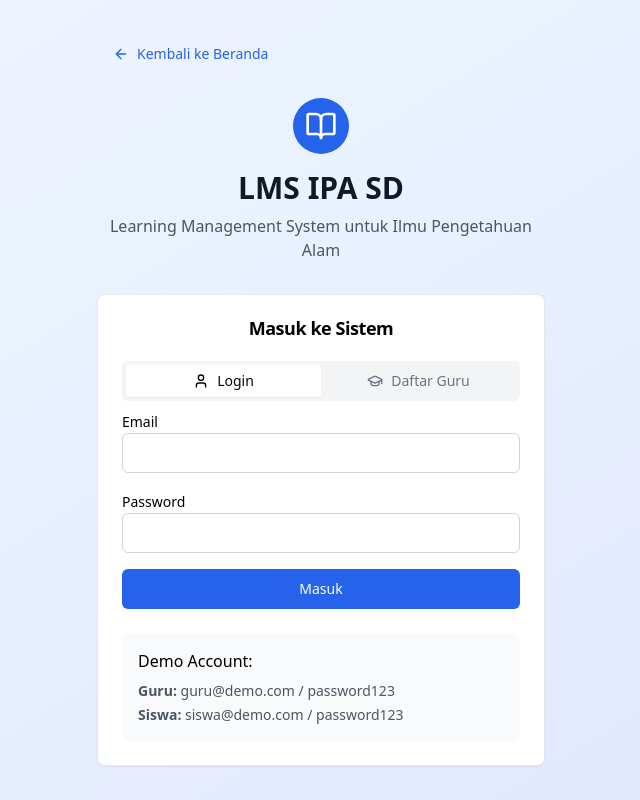
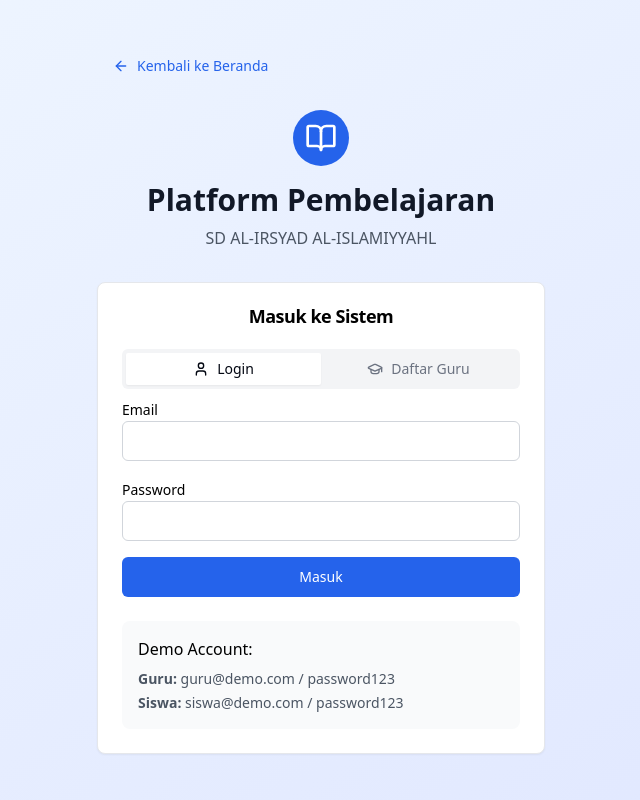
Before and after one commit to nawef233-commits/alirsyad-lms, a React (Vite) app: page / in a window 1280 px wide. Both pictures are taken after a click on the button "Masuk ke Platform". Shown: the whole page, without its empty margins (319-959 px from the left). Built offline with nearby package versions, Linux system fonts and the light colour scheme; no server answers.

Commit message:
Update header text in LoginForm component

```diff
--- a/src/components/LoginForm.jsx
+++ b/src/components/LoginForm.jsx
@@ -79,8 +79,8 @@ const LoginForm = ({ onBackToLanding }) => {
               <BookOpen className="h-8 w-8 text-white" />
             </div>
           </div>
-          <h1 className="text-3xl font-bold text-gray-900 mb-2">LMS IPA SD</h1>
-          <p className="text-gray-600">Learning Management System untuk Ilmu Pengetahuan Alam</p>
+          <h1 className="text-3xl font-bold text-gray-900 mb-2">Platform Pembelajaran</h1>
+          <p className="text-gray-600">SD AL-IRSYAD AL-ISLAMIYYAHL</p>
         </div>
 
         <Card>
```
